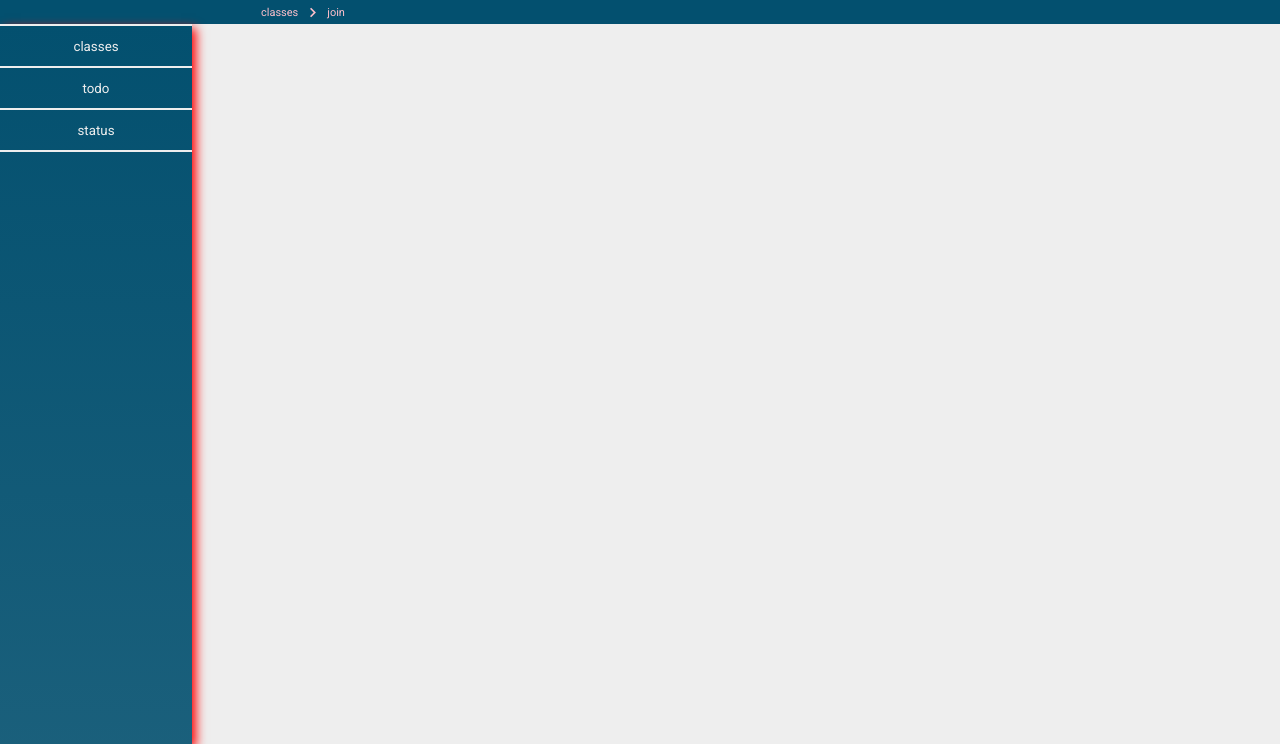
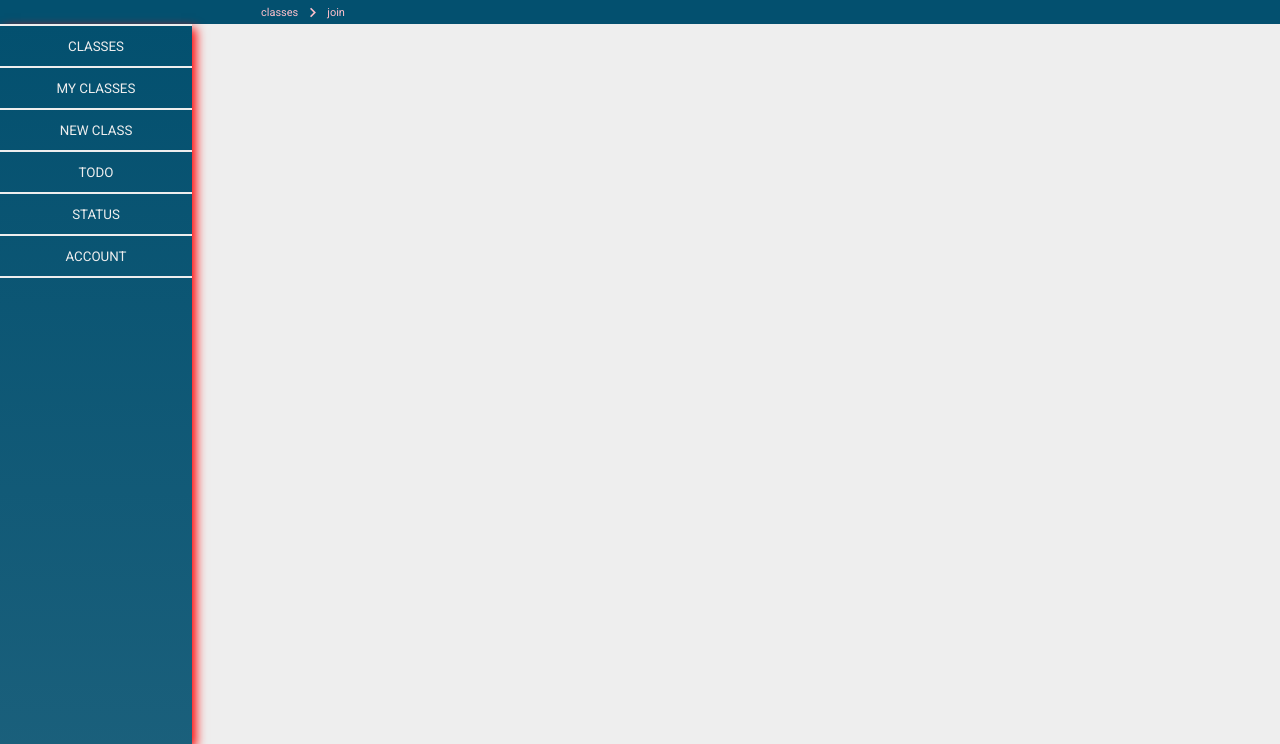
Before and after one commit to anishrsharma/classway, a Django app: template classway/templates/temp_app_classway/app_home.html in a window 1280 px wide. Shown: the part 56-800 px from the top of the page. Run offline with Django 3.2, Linux system fonts and the light colour scheme; the template is opened without the code that fills it, so the values that code supplies are empty; some libraries are stand-ins or nearby versions.

Commit message:
template - main page button added

```diff
--- a/classway/assets/css/style_app_classway/app_home.css
+++ b/classway/assets/css/style_app_classway/app_home.css
@@ -185,6 +185,7 @@
     color: #eeeeee;
     background-color: transparent;
     transition: 0.2s;
+    text-transform: uppercase;
 }
 
 .side-nav ul button:hover {
--- a/classway/templates/temp_app_classway/app_home.html
+++ b/classway/templates/temp_app_classway/app_home.html
@@ -76,10 +76,17 @@
                     <hr>
                     <button class="btn-classes">classes</button>
                     <hr>
+                    <button class="btn-my-classes">my classes</button>
+                    <hr>
+                    <button class="btn-new-class">new class</button>
+                    <hr>
                     <button class="btn-todo">todo</button>
                     <hr>
                     <button class="btn-status">status</button>
                     <hr>
+                    <button class="btn-account">account</button>
+                    <hr>
+
                 </ul>
             </div>
 
@@ -119,7 +126,7 @@
                     }
                 });
 
-                $('.btn-status, .btn-todo').css({
+                $('.btn-classes, .btn-my-classes, .btn-new-class, .btn-todo, .btn-status,.btn-account').css({
                     "background-color": "",
                     "color": ""
                 });
@@ -132,25 +139,18 @@
 
 
 
-            $('.btn-todo').click(function () {
+            /////////////////////
+            $('.btn-my-classes').click(function () {
+                $.ajax({
+                    url: '/app_classway/app_available_class',
 
-                $('.btn-classes, .btn-status').css({
-                    "background-color": "",
-                    "color": ""
+                    success: function (result) {
+                        console.log('success');
+                        $('.working-area').html(result);
+                    }
                 });
 
-
-                $(this).css({
-                    "background-color": "#eeeeee",
-                    "color": "#393e46"
-                });
-
-                //$('#working-area').load('/classes/user_class_fresher');
-
-            });
-            $('.btn-status').click(function () {
-
-                $('.btn-classes, .btn-todo').css({
+                $('.btn-classes, .btn-my-classes, .btn-new-class, .btn-todo, .btn-status,.btn-account').css({
                     "background-color": "",
                     "color": ""
                 });
@@ -159,10 +159,95 @@
                     "background-color": "#eeeeee",
                     "color": "#393e46"
                 });
+            });
 
-                //$('#working-area').load('/classes/user_class_fresher');
 
+
+            ////////////////////////////
+            $('.btn-new-class').click(function () {
+                $.ajax({
+                    url: '/app_classway/app_available_class',
+
+                    success: function (result) {
+                        console.log('success');
+                        $('.working-area').html(result);
+                    }
+                });
+
+                $('.btn-classes, .btn-my-classes, .btn-new-class, .btn-todo, .btn-status,.btn-account').css({
+                    "background-color": "",
+                    "color": ""
+                });
+
+                $(this).css({
+                    "background-color": "#eeeeee",
+                    "color": "#393e46"
+                });
             });
+            /////////////////////////
+            $('.btn-todo').click(function () {
+                $.ajax({
+                    url: '/app_classway/app_available_class',
+
+                    success: function (result) {
+                        console.log('success');
+                        $('.working-area').html(result);
+                    }
+                });
+
+                $('.btn-classes, .btn-my-classes, .btn-new-class, .btn-todo, .btn-status,.btn-account').css({
+                    "background-color": "",
+                    "color": ""
+                });
+
+                $(this).css({
+                    "background-color": "#eeeeee",
+                    "color": "#393e46"
+                });
+            });
+            /////////////////////////////
+            $('.btn-status').click(function () {
+                $.ajax({
+                    url: '/app_classway/app_available_class',
+
+                    success: function (result) {
+                        console.log('success');
+                        $('.working-area').html(result);
+                    }
+                });
+
+                $('.btn-classes, .btn-my-classes, .btn-new-class, .btn-todo, .btn-status,.btn-account').css({
+                    "background-color": "",
+                    "color": ""
+                });
+
+                $(this).css({
+                    "background-color": "#eeeeee",
+                    "color": "#393e46"
+                });
+            });
+            //////////////////////////
+            $('.btn-account').click(function () {
+                $.ajax({
+                    url: '/app_classway/app_available_class',
+
+                    success: function (result) {
+                        console.log('success');
+                        $('.working-area').html(result);
+                    }
+                });
+
+                $('.btn-classes, .btn-my-classes, .btn-new-class, .btn-todo, .btn-status,.btn-account').css({
+                    "background-color": "",
+                    "color": ""
+                });
+
+                $(this).css({
+                    "background-color": "#eeeeee",
+                    "color": "#393e46"
+                });
+            });
+            //////////////////
         });
 
 
```
Also changed, not shown: classway/templates/temp_app_classway/app_view_question.html (+0 -7 lines), classway/templates/temp_app_classway/app_view_question_student.html (+7 -7 lines).
